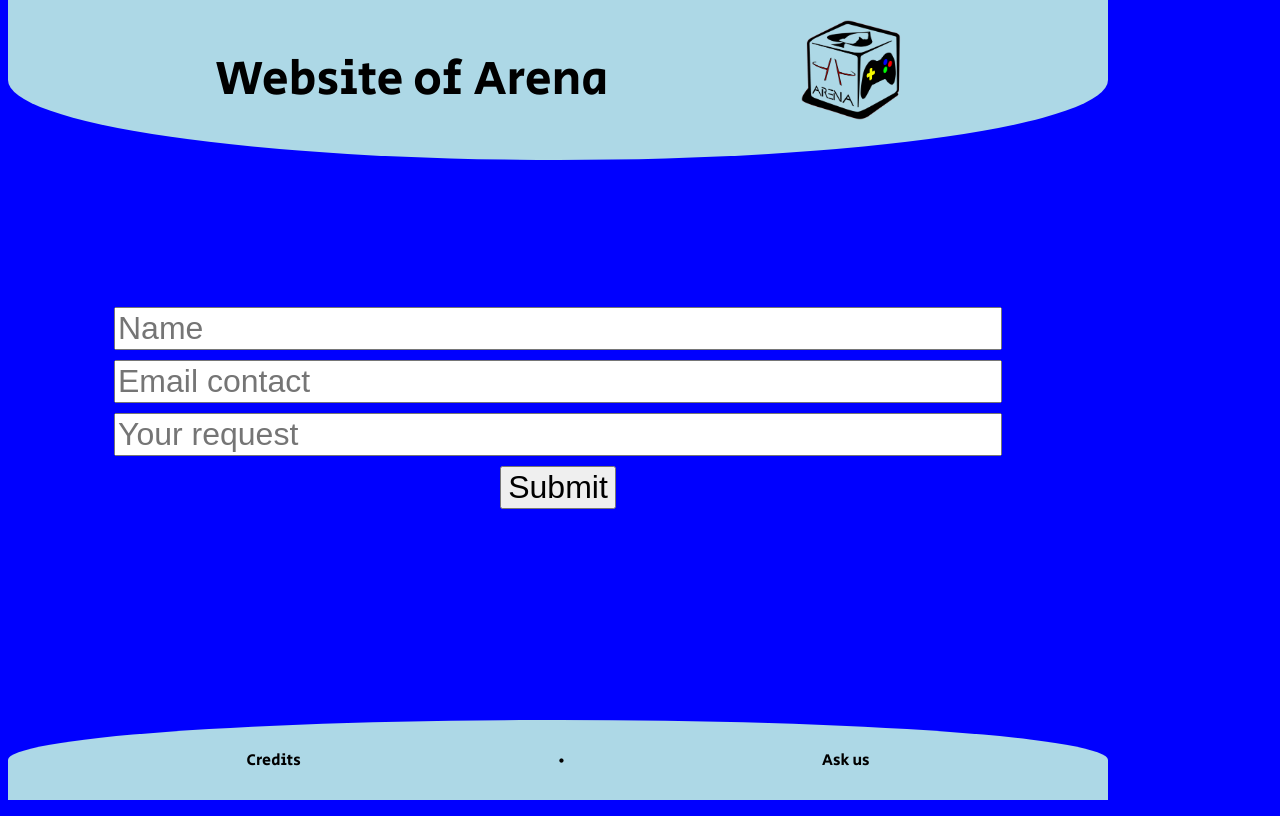
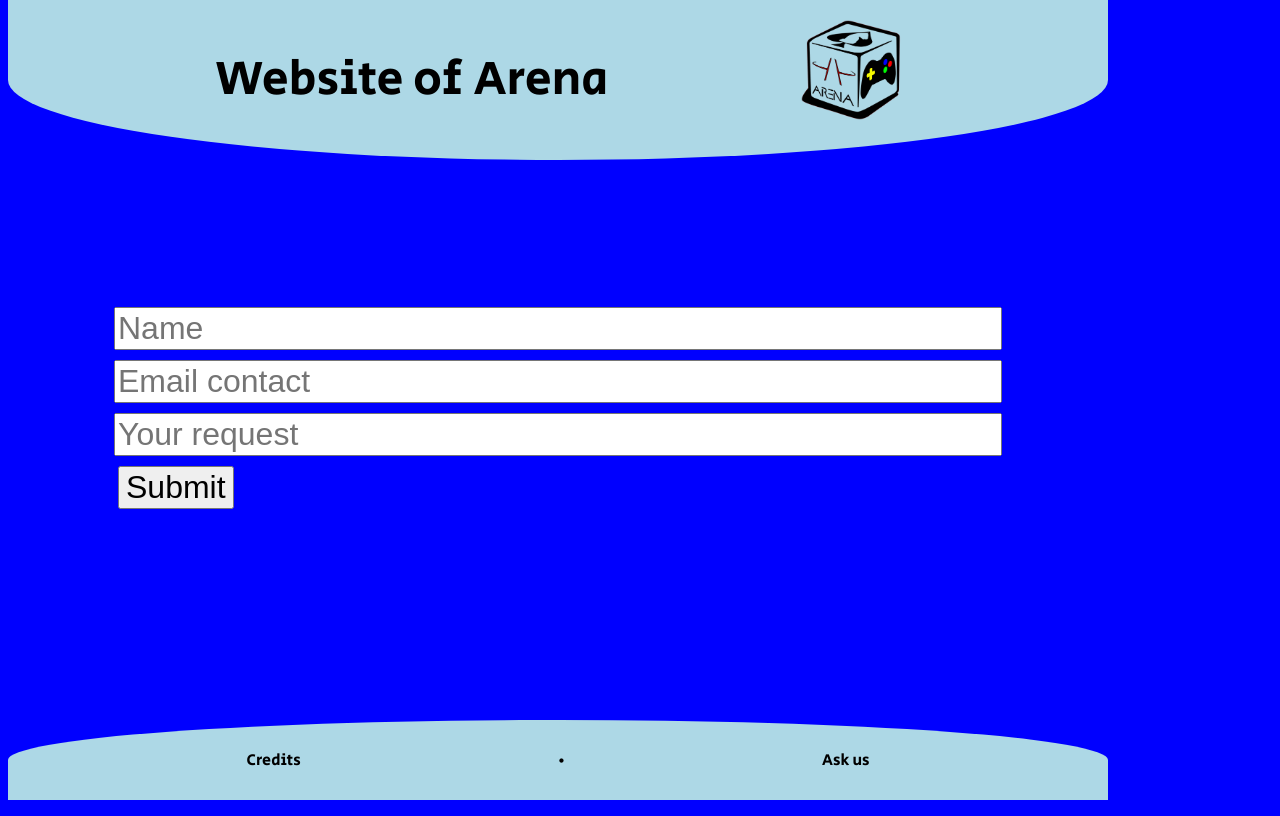
Before and after one commit to AMillasseau/webapp, a Next.js app: page /ask in a window 1280 px wide. Built offline with nearby package versions, Linux system fonts and the light colour scheme.

Commit message:
Update page.module.css

```diff
--- a/app/page.module.css
+++ b/app/page.module.css
@@ -60,7 +60,7 @@ align-items: inherit;
 
 .btn {
   font-size: 2rem;
-  align-items: start;
+  align-self: start;
 }
 
 .tail {
```
